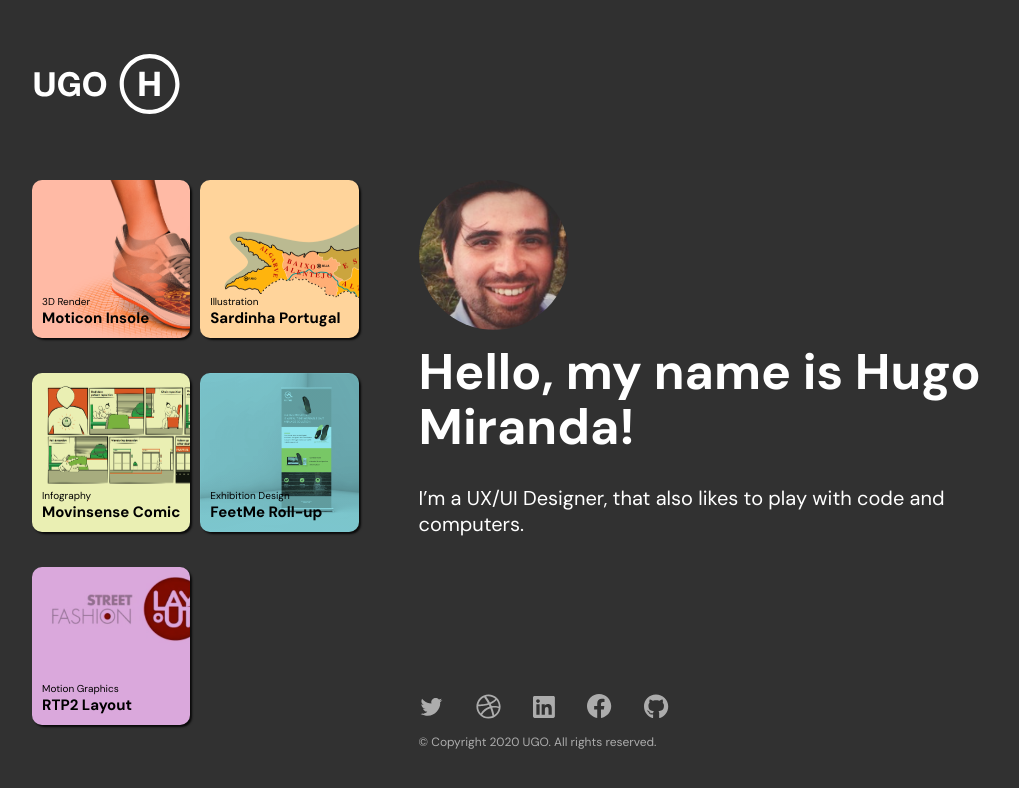
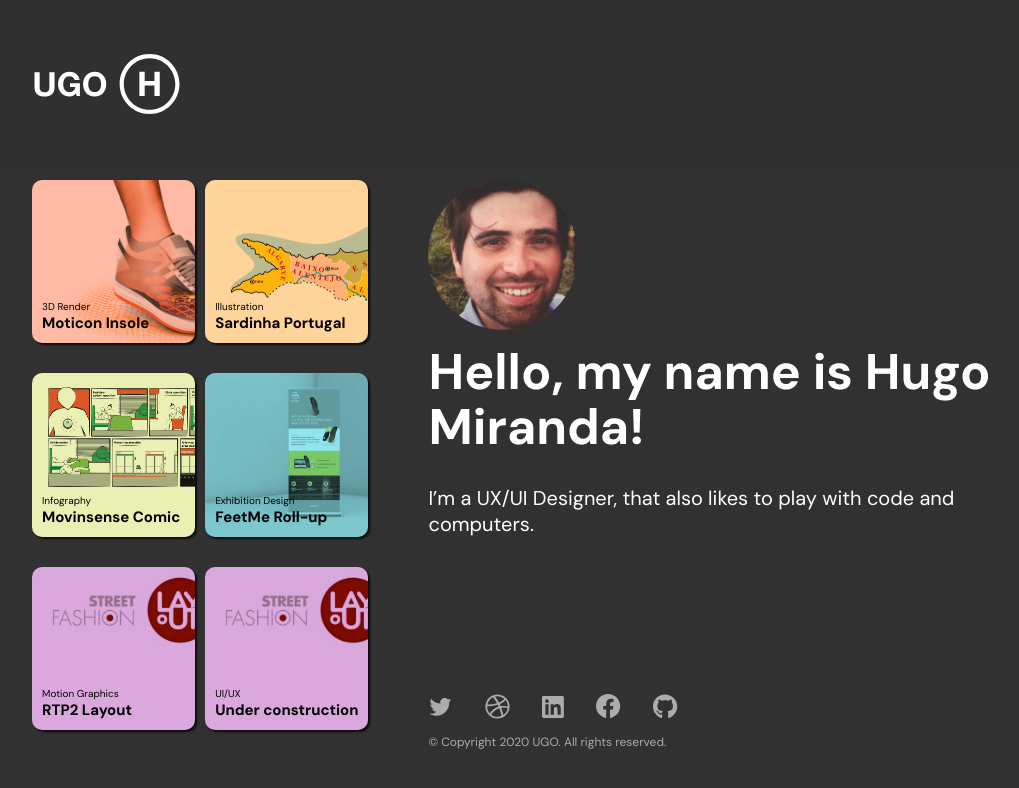
Before and after one commit to base08/Portfolio-website, a React (Create React App) app: page / in a window 1280 px wide. Shown: the top 788 px of the page, without its empty margins (128-1147 px from the left). Built offline with nearby package versions, Linux system fonts and the light colour scheme.

Commit message:
alpha version

```diff
--- a/src/App.js
+++ b/src/App.js
@@ -49,6 +49,14 @@ const content = [
     },
     video: "https://www.youtube.com/embed/Pxk4Ei1HMxU",
   },
+  {
+    category: "UI/UX",
+    title: "Under construction",
+    article: {
+      __html: `<p class="Project-description">This roll-up was a part of a small colaboration with <a class="Project-description" href="https://feetme.fr/en">FeetMe</a>, which is a french company that develops insoles to help medical staff measure, rehabilitate and assist gait to maintain autonomy of their patients.</p><p class="Project-description"> At this point the company was participating in different fairs and exhibitions in order to promote their product and they needed some promotional materials.</p><p class="Project-description">I've created these roll-ups with the main focus being the insoles and their features.</p><p class="Project-description">This roll-up was done on Illustrator.</p>`,
+    },
+    image: require("./feetme_rollup.png"),
+  },
 ];
 
 function App() {
@@ -62,7 +70,9 @@ function App() {
             {content.map((cont, index) => (
               <Route path={`/project${index + 1}`}>
                 <ProjectSection content={content} index={index} />
-                <Navigation content={content} />
+                <div className="Responsive-nav">
+                  <Navigation content={content} />
+                </div>
               </Route>
             ))}
             <Route path="/">
```
